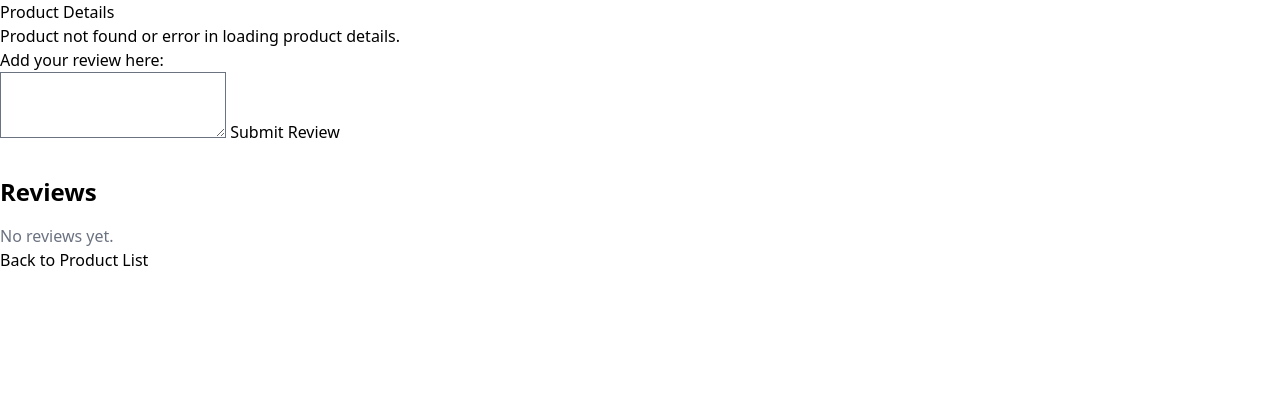
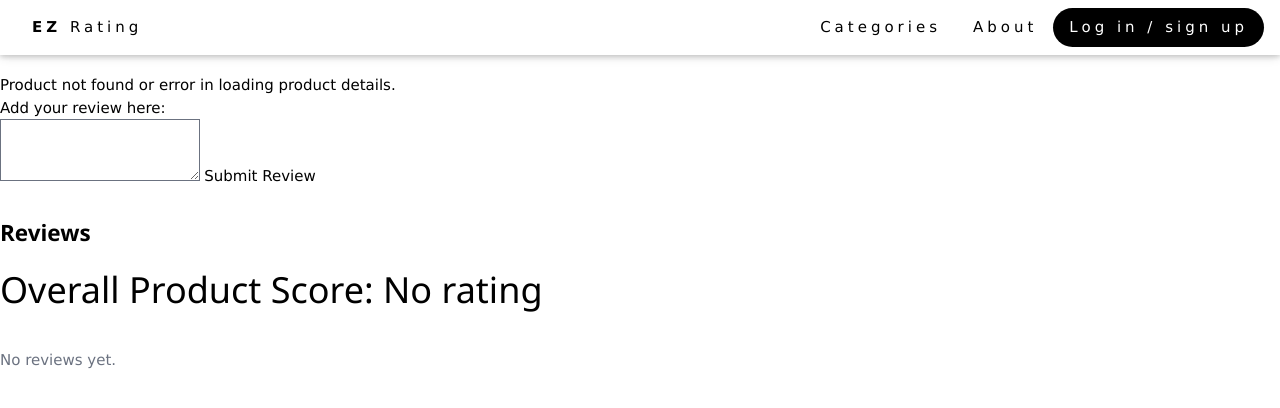
Before and after one commit to haleemhawkins/rating-store, a PHP site: page /product_details_page.php in a window 1280 px wide. Shown: the top 408 px of the page. Run offline with PHP 8.4, Linux system fonts and the light colour scheme; data comes from the database, SQL or seed files in the repository; both versions use the stored data as it was after the commit; data that the repository does not hold is empty; style sheets or scripts are compiled from the project's sources.

Commit message:
delete comment and rate added 2

```diff
--- a/product_details_page.php
+++ b/product_details_page.php
@@ -4,9 +4,26 @@
     <meta charset="UTF-8">
     <meta name="viewport" content="width=device-width, initial-scale=1.0">
     <link href="./output.css" rel="stylesheet">
+    <link rel="stylesheet" href="./EZ Rating_files/w3.css">
     <title>Product Details</title>
 </head>
 <body>
+
+    <!-- Navbar (sit on top) -->
+    <div class="w3-top">
+    <div class="w3-bar w3-white w3-wide w3-padding w3-card">
+        <a href="index.html" class="w3-bar-item w3-button"><b>EZ</b> Rating</a>
+        <!-- Float links to the right. Hide them on small screens -->
+        <div class="w3-right w3-hide-small">
+        <a href="#" class="w3-bar-item w3-button">Categories</a>
+        <a href="#" class="w3-bar-item w3-button">About</a>
+        <a href="./Login/LoginPage.html">
+        <button class="w3-bar-item w3-button w3-black w3-hover-yellow w3-round-xxlarge">Log in / sign up</button>
+        </a>
+        </div>
+    </div>
+    </div>
+
     <!-- Include the PHP Controller -->
     <?php include './scripts/product_controller.php'; ?>
 
@@ -32,14 +49,42 @@
     <input type="hidden" name="productId" value="<?php echo $productDetails['ProductID']; ?>">
     <button type="submit">Submit Review</button>
 
+
+        <!-- Conditions to Display Rating Letter Grade -->
+    <?php
+    function getRatingLetterGrade($rating) {
+        if ($rating === null) {
+            return 'No rating';
+        } elseif ($rating >= 8) {
+            return 'A';
+        } elseif ($rating >= 3) {
+            return 'B';
+        } elseif ($rating >= 0) {
+            return 'C';
+        } elseif ($rating >= -3) {
+            return 'D';
+        } elseif ($rating <= -5) {
+            return 'F';
+        }
+    }
+    ?>
+
         <!-- Display comments -->
     <div class="comments-section mt-8">
         <h3 class="text-2xl font-semibold mb-4">Reviews</h3>
+        <!-- Display Rating Letter Grade -->
+        <?php $ratingLetter = "Overall Product Score: " . getRatingLetterGrade($productDetails['Rating']); ?>
+        <h1><?php echo $ratingLetter; ?></h1><br>
         <?php if (!empty($comments)): ?>
             <ul class=space-y-4">
                 <?php foreach ($comments as $comment): ?>
                     <li class="p-4 bg-white shadow-md rounded-lg border border-gray-200">
+                        <!-- Display Sentiment Score Letter Grade -->
+                        <?php $sentimentScoreLetter = "Review Score: " . getRatingLetterGrade($comment['SentimentScore']); ?>
+                        <p class="text-gray-800 text-lg"><?= htmlspecialchars($sentimentScoreLetter); ?></p>
                         <p class="text-gray-800 text-lg"><?= htmlspecialchars($comment['Content']); ?></p>
+                        <!-- Button to delete comment -->
+                    <button onclick="deleteComment(<?= $comment['CommentID']; ?>)">Delete Comment</button>
                     </li>
                 <?php endforeach; ?>
             </ul>
@@ -48,7 +93,29 @@
         <?php endif; ?>
     </div>
 
-    <!-- Link back to the product list page or home page -->
-    <p><a href="product_page.php">Back to Product List</a></p>
+    <!-- JavaScript function to handle deletion -->
+<script>
+    function deleteComment(commentId) {
+        // Confirm deletion
+        if (confirm("Are you sure you want to delete this comment?")) {
+            // Send AJAX request to delete_comment.php
+            var xhr = new XMLHttpRequest();
+            xhr.onreadystatechange = function() {
+                if (xhr.readyState === XMLHttpRequest.DONE) {
+                    if (xhr.status === 200) {
+                        // Reload page after successful deletion
+                        location.reload();
+                    } else {
+                        // Handle error
+                        alert("Error deleting comment.");
+                    }
+                }
+            };
+            xhr.open("POST", "./scripts/delete_comment.php", true);
+            xhr.setRequestHeader("Content-Type", "application/x-www-form-urlencoded");
+            xhr.send("commentId=" + commentId);
+        }
+    }
+</script>
 </body>
 </html>
--- a/scripts/product_model.php
+++ b/scripts/product_model.php
@@ -44,7 +44,7 @@ class MyDB extends SQLite3 {
     }
 
     public function getCommentsByProductId($productId) {
-        $stmt = $this->prepare('SELECT CommentID, Content FROM Comment WHERE ProductID = ?');
+        $stmt = $this->prepare('SELECT * FROM Comment WHERE ProductID = ?');
         $stmt->bindValue(1, $productId, SQLITE3_INTEGER);
         $result = $stmt->execute();
 
@@ -54,6 +54,28 @@ class MyDB extends SQLite3 {
         }
         return $comments;
     }
+
+    public function getCommentById($commentId) {
+        $stmt = $this->prepare('SELECT * FROM Comment WHERE CommentID = ?');
+        $stmt->bindValue(1, $commentId, SQLITE3_INTEGER);
+        $result = $stmt->execute();
+
+        if ($result) {
+            return $result->fetchArray(SQLITE3_ASSOC);
+        } else {
+            return false;
+        }
+    }
+
+    function calculateMeanSentimentScore($productId) {
+
+        $stmt = $this->prepare('SELECT AVG(SentimentScore) AS MeanSentimentScore FROM Comment WHERE ProductID = ?');
+        $stmt->bindValue(1, $productId, SQLITE3_INTEGER);
+        $result = $stmt->execute()->fetchArray(SQLITE3_ASSOC);
+
+        return $result['MeanSentimentScore'];
+    }
+
 }
 
 
```
Also changed, not shown: scripts/delete_comment.php (added, +39 -0 lines), scripts/process_comment.php (+9 -0 lines), sql/create_table.sql (+2 -5 lines), store.db. Lines whose indentation alone changed are shown as unchanged.
